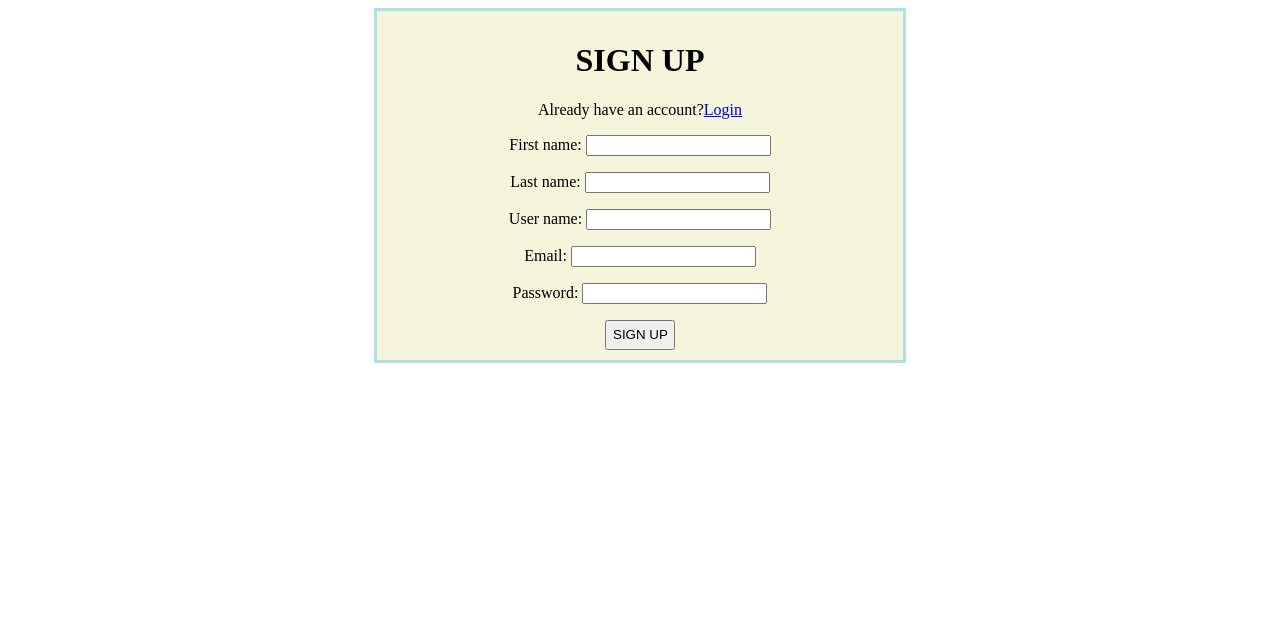
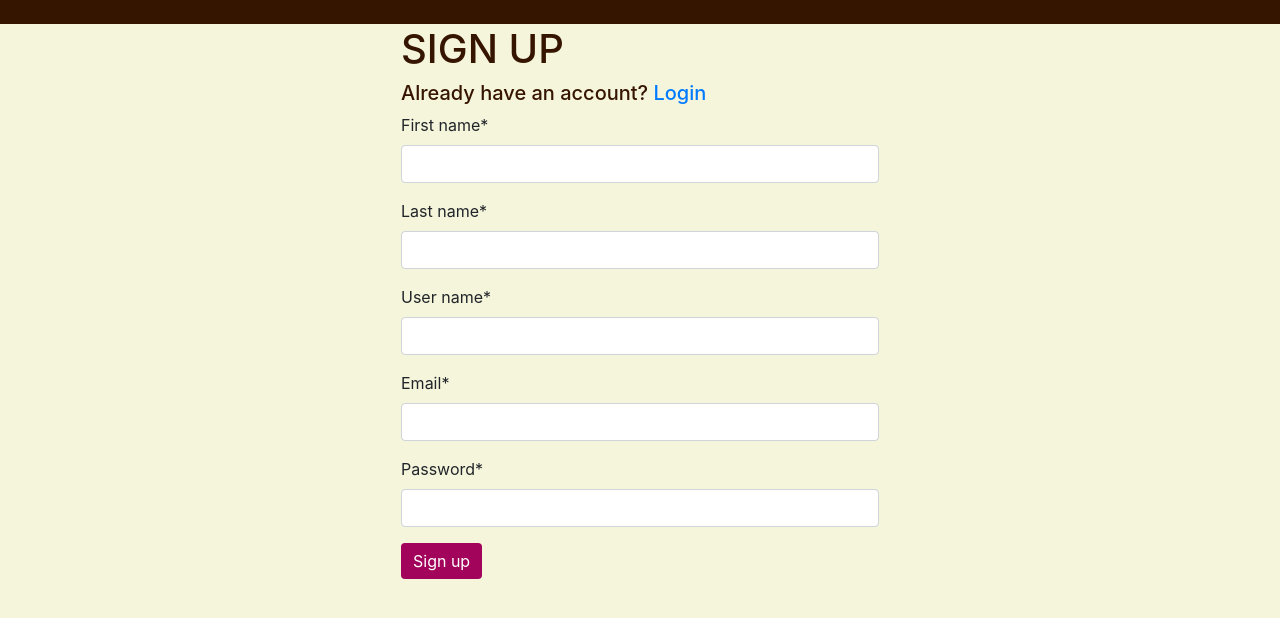
Before and after one commit to michelle-atala/library-mgt, a Django app: page /sign_up/ in a window 1280 px wide. Shown: the top 618 px of the page. Run offline with Django 4.2, Linux system fonts and the light colour scheme; some libraries are stand-ins or nearby versions.

Commit message:
Worked on Login and Sign Up front end.

```diff
--- a/LibraryProject/The_Library/views.py
+++ b/LibraryProject/The_Library/views.py
@@ -32,7 +32,7 @@ def login_verify(request):
             if user is not None:
                 login(request, user)
                 # print(request.user)
-                return render(request, 'Base.html')
+                return redirect("/index/")
             else:
                 return log_in(request)
 
@@ -92,7 +92,7 @@ def search(request, *args, **kwargs):  # function called on first access to sear
 
         return HttpResponseBadRequest("<h1>{{request.method}} is not appropriate for this.")
  else:
-     redirect("/login/")
+     return redirect("/login/")
 
 
 
--- a/LibraryProject/templates/Base.html
+++ b/LibraryProject/templates/Base.html
@@ -10,29 +10,41 @@
 <style>
     body{background-color:beige;}
     .btn-primary, .btn-primary:hover, .btn-primary:active, .btn-primary:visited {
-    background-color: orange !important; border: 1px beige
+    background-color: #A1045A !important; border: 1px beige
 }
 
     .first{
     width: 100%;
     background-color: #361500;
     }
+    .card {
+    background-color: beige;
+    border-color: beige;
+    margin-top: auto
+    }
+
+    h1, h5{
+    color: #361500;
+    }
+
+
+
+
 
 
 </style>
 <body>
-<!--<div class="row bg-primary">-->
-<!--&lt;!&ndash;  <div class="col-lg-4 ">&nbsp;</div>&ndash;&gt;-->
-<!--</div>-->
 
 <div class="first">
   <table border="0">
-    <tr>&nbsp;</tr>
+    <tr>&nbsp</tr>
   </table>
 </div>
   <div class="container">
+    <div class="row justify-content-center">
     {% block content %}
     {% endblock %}
+    </div>
   </div>
 <table class="table table-striped">
   {% block table %}
--- /dev/null
+++ b/LibraryProject/templates/admin/base_site.html
@@ -0,0 +1,5 @@
+{% extends "admin/base.html" %}
+
+
+{% block title %}Library MGT Admin{% endblock %}
+{% block branding %}<h1>Library MGT Administration</h1>{% endblock %}
--- a/LibraryProject/templates/index.html
+++ b/LibraryProject/templates/index.html
@@ -13,7 +13,7 @@
 
 
 {% block table %}
-     <thead>
+<thead>
     <tr>
       <th scope="col">Title</th>
       <th scope="col">Publication Date</th>
@@ -21,7 +21,7 @@
       <th scope="col">Shelf Number</th>
         <th scope="col">Subject Area</th>
     </tr>
-  </thead>
+</thead>
      <tbody>
      {%for x in books%}
 
--- a/LibraryProject/templates/sign_up.html
+++ b/LibraryProject/templates/sign_up.html
@@ -1,26 +1,22 @@
+{% extends "Base.html" %}
+{% load crispy_forms_tags %}
 <!DOCTYPE html>
 <html lang="en">
 <head>
     <meta charset="UTF-8">
-    <style>
-          .center {
-    margin: auto;
-    width: 40%;
-    border: 3px solid powderblue;
-    padding: 10px;
-    background-color:beige;
-    center vertically;
-        }
-    </style>
-    <title>Sign_up</title>
+{% block title %}
+<title>Sign up</title>
+{% endblock %}
+
 </head>
 <body>
-<div class="center">
-<center>
-<form action="." method="POST">
-    {% csrf_token %}
+
+{% block content %}
+<div class="col d-flex justify-content-center ">
+<div class="card " style="width: 30rem;">
+<form action="." method="POST">{% csrf_token %}
     <h1>SIGN UP</h1>
-    <p> Already have an account?<a href="{% url 'Login' %}">Login</a></p>
+    <h5> Already have an account? <a href="{% url 'Login' %}">Login</a></h5>
 <!--    FIRST NAME:<br>-->
 <!--    <input name="first_name"><br><br>-->
 <!--    LAST NAME:<br>-->
@@ -31,14 +27,14 @@
 <!--    <input type ="password"><br><br>-->
 <!--    EMAIL:<br>-->
 <!--    <input name ="email"><br><br>-->
-    {{ form.as_p }}
+    {{ form|crispy }}
+  <input type ="button" value="Sign up" class="btn btn-primary">
 
-    <input type ="submit" value="SIGN UP" style="background-color:sky;height:30px;width:70px">
+</form>
+</div>
+</div>
+{% endblock %}
 
 
-
-</form>
-</center>
-</div>
 </body>
 </html>
```
Also changed, not shown: LibraryProject/templates/login.html (+12 -28 lines), LibraryProject/db.sqlite3.
